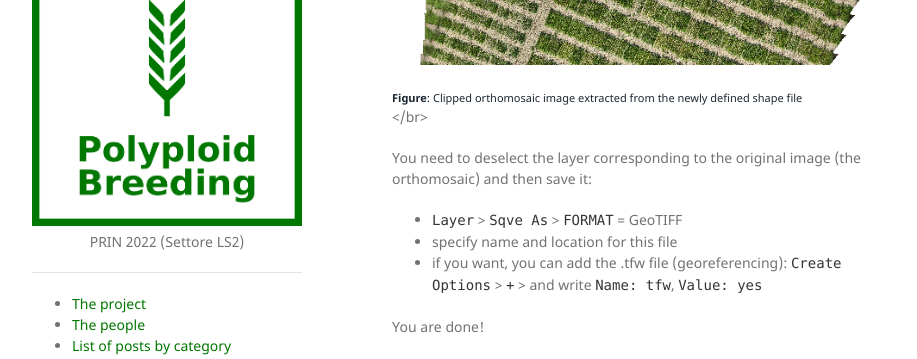
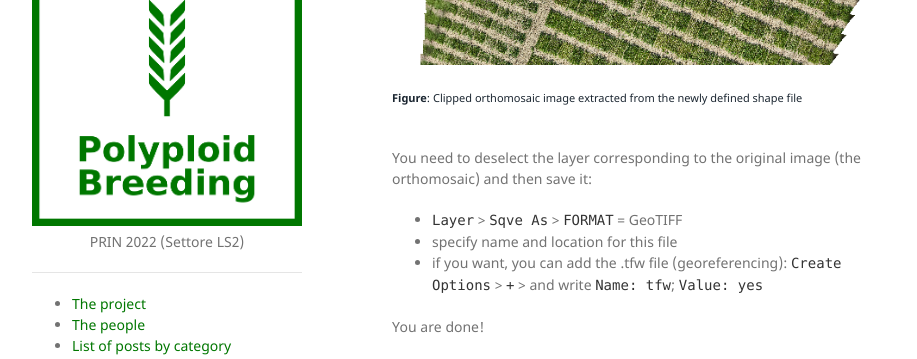
Before and after one commit to polyploidbreeding/polyploidbreeding.github.io, a Jekyll site: the page built from _posts/2024-11-07-qgis-2.md, in a window 1280 px wide and 900 px high, scrolled down 2268 px. Shown: the part 153-512 px from the top of the window, without its empty margins (178-1095 px from the left). Built offline with Jekyll 4.4.1, drawn with Linux system fonts in a browser that asks for light colours.

Commit message:
fixed: typos

```diff
--- a/_posts/2024-11-07-qgis-2.md
+++ b/_posts/2024-11-07-qgis-2.md
@@ -59,13 +59,13 @@ You will get the following *clipped region* (black shaded) that is your extracte
 <a href="/assets/img/posts/orthomosaic_subset.png"><img src="/assets/img/posts/orthomosaic_subset.png" alt="Clipped orthomosaic image of an agricultural field"></a>
 <div class="caption"><b>Figure</b>: Clipped orthomosaic image extracted from the newly defined shape file</div>
 
-</br>
+<br>
 
 You need to deselect the layer corresponding to the original image (the orthomosaic) and then save it:
 
 - `Layer` > `Sqve As` > `FORMAT` = GeoTIFF
 - specify name and location for this file
-- if you want, you can add the .tfw file (georeferencing): `Create Options` > `+` > and write `Name: tfw`, `Value: yes`
+- if you want, you can add the .tfw file (georeferencing): `Create Options` > `+` > and write `Name: tfw`; `Value: yes`
 
 You are done!
 
```
